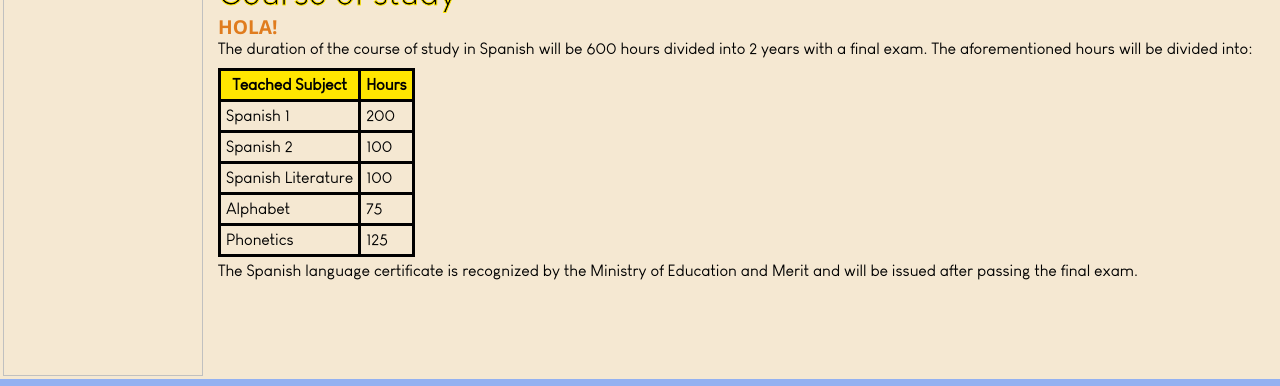
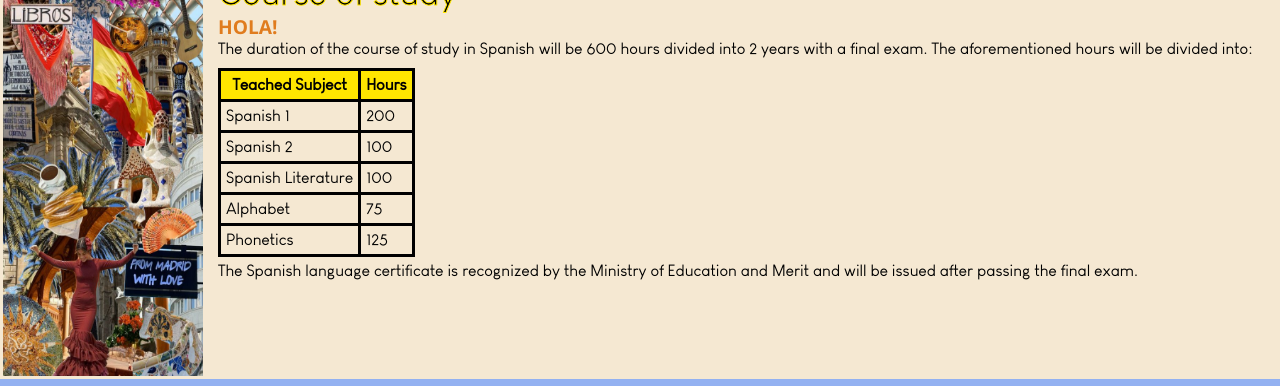
Before and after one commit to yangus98/progettoScuola, a plain HTML site: page pagine/spagnolo-eng.html in a window 1280 px wide. Shown: the part 270-656 px from the top of the page. Drawn offline with Linux system fonts and the light colour scheme.

Commit message:
better links

```diff
--- a/pagine/spagnolo-eng.html
+++ b/pagine/spagnolo-eng.html
@@ -39,7 +39,7 @@
           </nav>
         </header>
         <div class="IMGDescription">
-            <img src="/assets/immagine pagina spagnolo.jpg" class="imgSpain">
+            <img src="/assets/sidebar-spagnolo.jpg" class="imgSpain">
             <article class="Textimage">
                 <article class="MainTitle">Course of study</article>
                 <article class="Saluto">HOLA!</article>
```
Also changed, not shown: pagine/spagnolo.html (+1 -1 lines).
